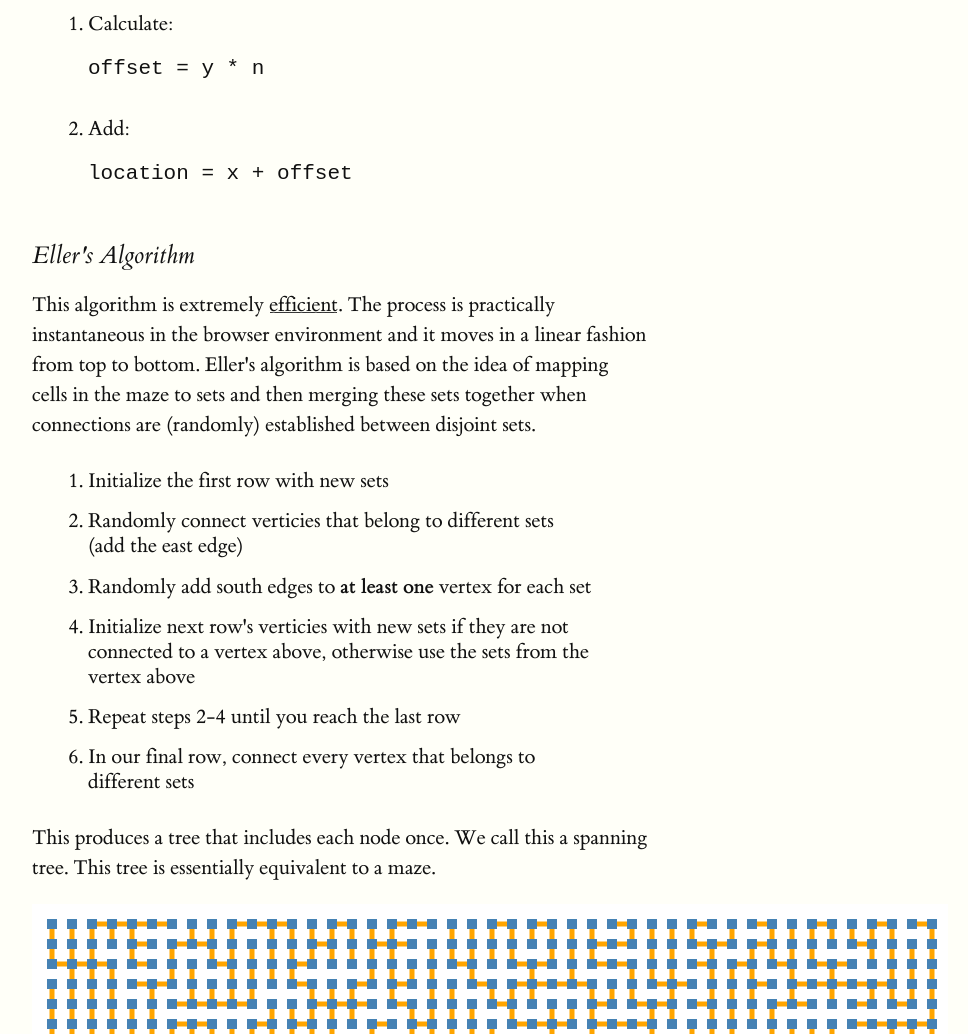
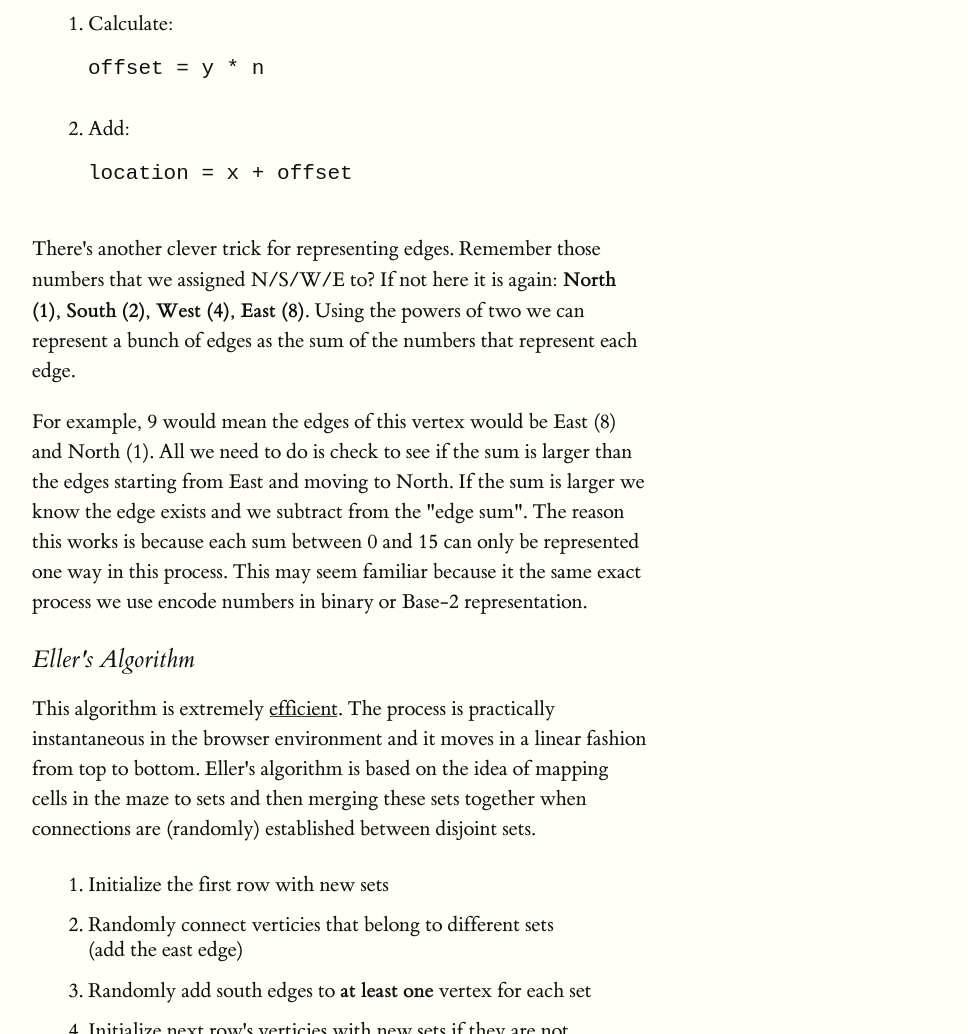
Before and after one commit to dsiah/dsiah.github.io, a plain HTML site: page mazegen.html in a window 1280 px wide. Shown: the part 2339-3373 px from the top of the page, without its empty margins (128-1096 px from the left). Drawn offline with Linux system fonts and the light colour scheme.

Commit message:
binary bits added ;)

```diff
--- a/mazegen.html
+++ b/mazegen.html
@@ -57,6 +57,14 @@
 		<li>Add: <pre>location = x + offset</pre></li>
 	</ol>
 
+	<p>
+		There's another clever trick for representing edges. Remember those numbers that we assigned N/S/W/E to? If not here it is again: <b>North (1), South (2), West (4), East (8)</b>.
+		Using the powers of two we can represent a bunch of edges as the sum of the numbers that represent each edge.
+	</p>
+	<p>
+		For example, 9 would mean the edges of this vertex would be East (8) and North (1). All we need to do is check to see if the sum is larger than the edges starting from East and moving to North. If the sum is larger we know the edge exists and we subtract from the "edge sum".  The reason this works is because each sum between 0 and 15 can only be represented one way in this process. This may seem familiar because it the same exact process we use encode numbers in binary or Base-2 representation.
+	</p>
+
 	<h3>Eller's Algorithm</h3>
 	<p>
 		This algorithm is extremely <a href="https://en.wikipedia.org/wiki/Big_O_notation" target="_blank">efficient</a>. The process is practically instantaneous in the browser environment and it moves in  a linear fashion from top to bottom. Eller's algorithm is based on the idea of mapping cells in the maze to sets and then merging these sets together when connections are (randomly) established between disjoint sets.
@@ -74,10 +82,12 @@
 	<p>
 		This produces a tree that includes each node once. We call this a spanning tree. This tree is essentially equivalent to a maze.
 	</p>
+
 	<figure>
 		<canvas id="eller-graph" width="916" height="916" style="background-color: white;"></canvas>
 		<span class="marginnote"> <b>Pictured</b>: Same maze, different representation</span>
 	</figure >
+
 	<script type="text/javascript" src="fset.js"></script>
 	<script type="text/javascript" src="d3.v3.min.js"></script>
 	<script type="text/javascript" src="maze.js"></script>
```
